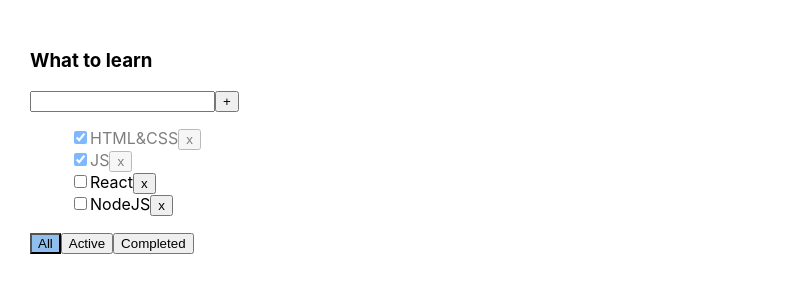
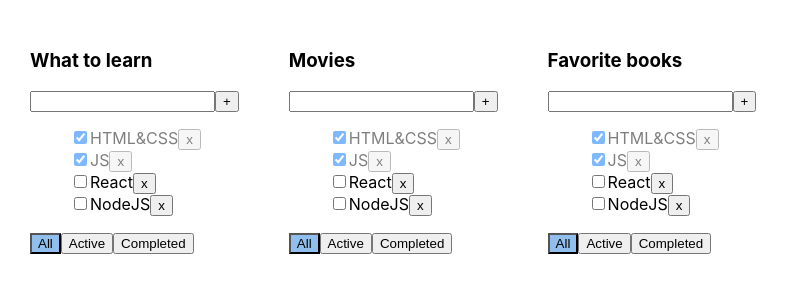
Before and after one commit to hrsk/todolist-main, a React (Create React App) app: page / in a window 1280 px wide. Shown: the top 300 px of the page, without its empty margins (0-789 px from the left). Built offline with nearby package versions, Linux system fonts and the light colour scheme.

Commit message:
array todolists, todolist types, use map for rendering todolists, fixing filtration function

```diff
--- a/src/App.tsx
+++ b/src/App.tsx
@@ -1,18 +1,23 @@
 import { useState } from 'react';
 import './App.css';
 import { Todolist } from './Todolist';
-import { FilterValuesType, TaskType } from './types';
+import { FilterValuesType, TaskType, TodolistType } from './types';
 import { v1 } from 'uuid';
 
 export const App = () => {
 
-    let [filter, setFilter] = useState<FilterValuesType>('All');
+    // let [filter, setFilter] = useState<FilterValuesType>('All');
 
     const [tasks, setTasks] = useState<TaskType[]>([
         { id: v1(), title: 'HTML&CSS', isDone: true },
         { id: v1(), title: 'JS', isDone: true },
         { id: v1(), title: 'React', isDone: false },
         { id: v1(), title: 'NodeJS', isDone: false },
+    ])
+    const [todolists, setTodolists] = useState<TodolistType[]>([
+        { id: v1(), title: 'What to learn', filter: 'All' },
+        { id: v1(), title: 'Movies', filter: 'All' },
+        { id: v1(), title: 'Favorite books', filter: 'All' },
     ])
 
     const removeTask = (taskId: string) => {
@@ -25,32 +30,54 @@ export const App = () => {
         setTasks([newTask, ...tasks])
     }
 
-    const changeTasksFilter = (filter: FilterValuesType) => {
-        setFilter(filter)
+    const changeTasksFilter = (todolistId: string, filter: FilterValuesType) => {
+        setTodolists(todolists.map(todolist => todolist.id === todolistId ? { ...todolist, filter } : todolist))
+        // setFilter(filter)
     }
 
     const changeTaskStatus = (taskId: string, isDone: boolean) => {
         setTasks(tasks.map(task => task.id === taskId ? { ...task, isDone } : task))
     }
 
-    let filteredTasks = tasks;
-    if (filter === 'Active') {
-        filteredTasks = tasks.filter(tasks => !tasks.isDone)
-    }
-    if (filter === 'Completed') {
-        filteredTasks = tasks.filter(tasks => tasks.isDone)
-    }
+    // let filteredTasks = tasks;
+    // if (filter === 'Active') {
+    //     filteredTasks = tasks.filter(tasks => !tasks.isDone)
+    // }
+    // if (filter === 'Completed') {
+    //     filteredTasks = tasks.filter(tasks => tasks.isDone)
+    // }
 
     return (
 
         <div className="App">
-            <Todolist title='What to learn'
+            {todolists.map(todolist => {
+
+                let filteredTasks = tasks;
+                if (todolist.filter === 'Active') {
+                    filteredTasks = tasks.filter(tasks => !tasks.isDone)
+                }
+                if (todolist.filter === 'Completed') {
+                    filteredTasks = tasks.filter(tasks => tasks.isDone)
+                }
+                return (
+                    <Todolist key={todolist.id}
+                        todolistId={todolist.id}
+                        title={todolist.title}
+                        tasks={filteredTasks}
+                        filter={todolist.filter}
+                        removeTask={removeTask}
+                        addTask={addTask}
+                        changeTasksFilter={changeTasksFilter}
+                        changeTaskStatus={changeTaskStatus} />
+                )
+            })}
+            {/* <Todolist title='What to learn'
                 tasks={filteredTasks}
                 filter={filter}
                 removeTask={removeTask}
                 addTask={addTask}
                 changeTasksFilter={changeTasksFilter}
-                changeTaskStatus={changeTaskStatus} />
+                changeTaskStatus={changeTaskStatus} /> */}
         </div>
     );
 }
--- a/src/Todolist.tsx
+++ b/src/Todolist.tsx
@@ -7,9 +7,10 @@ export type PropsType = {
     title: string
     tasks: TaskType[]
     filter: FilterValuesType
+    todolistId: string
     addTask: (value: string) => void
     removeTask: (taskId: string) => void
-    changeTasksFilter: (filter: FilterValuesType) => void
+    changeTasksFilter: (todolistId: string, filter: FilterValuesType) => void
     changeTaskStatus: (taskId: string, isDone: boolean) => void
 }
 
@@ -67,11 +68,11 @@ export const Todolist = (props: PropsType) => {
             </ul>
             <div>
                 <Button className={props.filter === 'All' ? "active-filter" : ''}
-                    onClick={() => { props.changeTasksFilter("All") }} title="All" />
+                    onClick={() => { props.changeTasksFilter(props.todolistId, "All") }} title="All" />
                 <Button className={props.filter === 'Active' ? "active-filter" : ''}
-                    onClick={() => { props.changeTasksFilter("Active") }} title="Active" />
+                    onClick={() => { props.changeTasksFilter(props.todolistId, "Active") }} title="Active" />
                 <Button className={props.filter === 'Completed' ? "active-filter" : ''}
-                    onClick={() => { props.changeTasksFilter("Completed") }} title="Completed" />
+                    onClick={() => { props.changeTasksFilter(props.todolistId, "Completed") }} title="Completed" />
             </div>
         </div>
     );
--- a/src/types/index.ts
+++ b/src/types/index.ts
@@ -1 +1,2 @@
 export * from './task';
+export * from './todolist';
--- a/src/types/task.ts
+++ b/src/types/task.ts
@@ -3,5 +3,3 @@ export type TaskType = {
     title: string
     isDone: boolean
 }
-
-export type FilterValuesType = 'All' | 'Active' | 'Completed'
```
Also changed, not shown: src/types/todolist.ts (added, +7 -0 lines).
